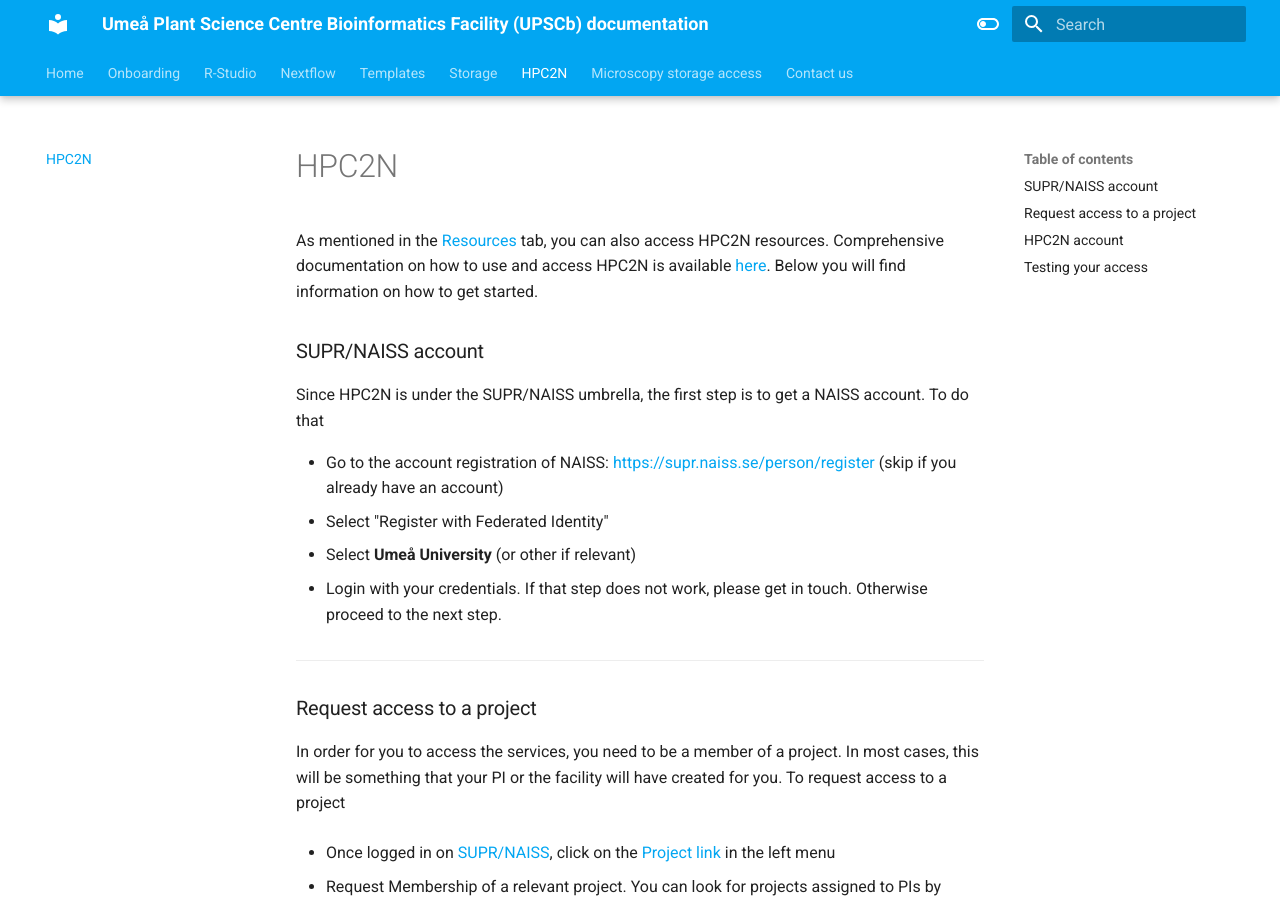
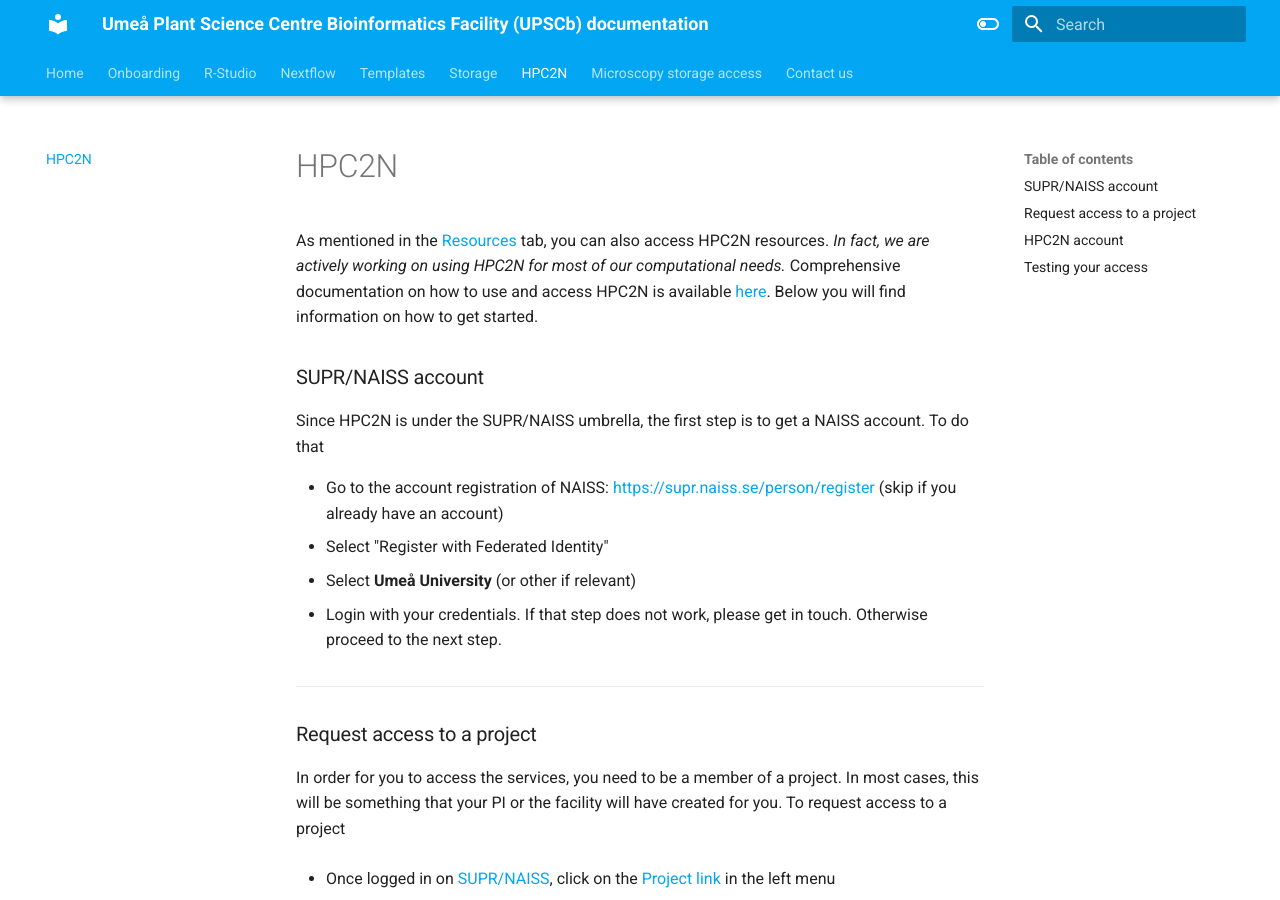
Before and after one commit to UPSCb/Documentation, an MkDocs documentation site: the page built from docs/HPC2N.md, in a window 1280 px wide and 900 px high. Built offline with MkDocs 1.6.1 and Material for MkDocs 9.7.7, drawn with Linux system fonts in a browser that asks for light colours.

Commit message:
more info added

```diff
--- a/docs/HPC2N.md
+++ b/docs/HPC2N.md
@@ -1,4 +1,4 @@
-As mentioned in the [Resources](2_Onboarding.md#resources) tab, you can also access HPC2N resources. Comprehensive documentation on how to use and access HPC2N is available [here](https://docs.hpc2n.umu.se/). Below you will find information on how to get started.
+As mentioned in the [Resources](2_Onboarding.md#resources) tab, you can also access HPC2N resources. *In fact, we are actively working on using HPC2N for most of our computational needs.* Comprehensive documentation on how to use and access HPC2N is available [here](https://docs.hpc2n.umu.se/). Below you will find information on how to get started.
 
 ### SUPR/NAISS account
 
```
